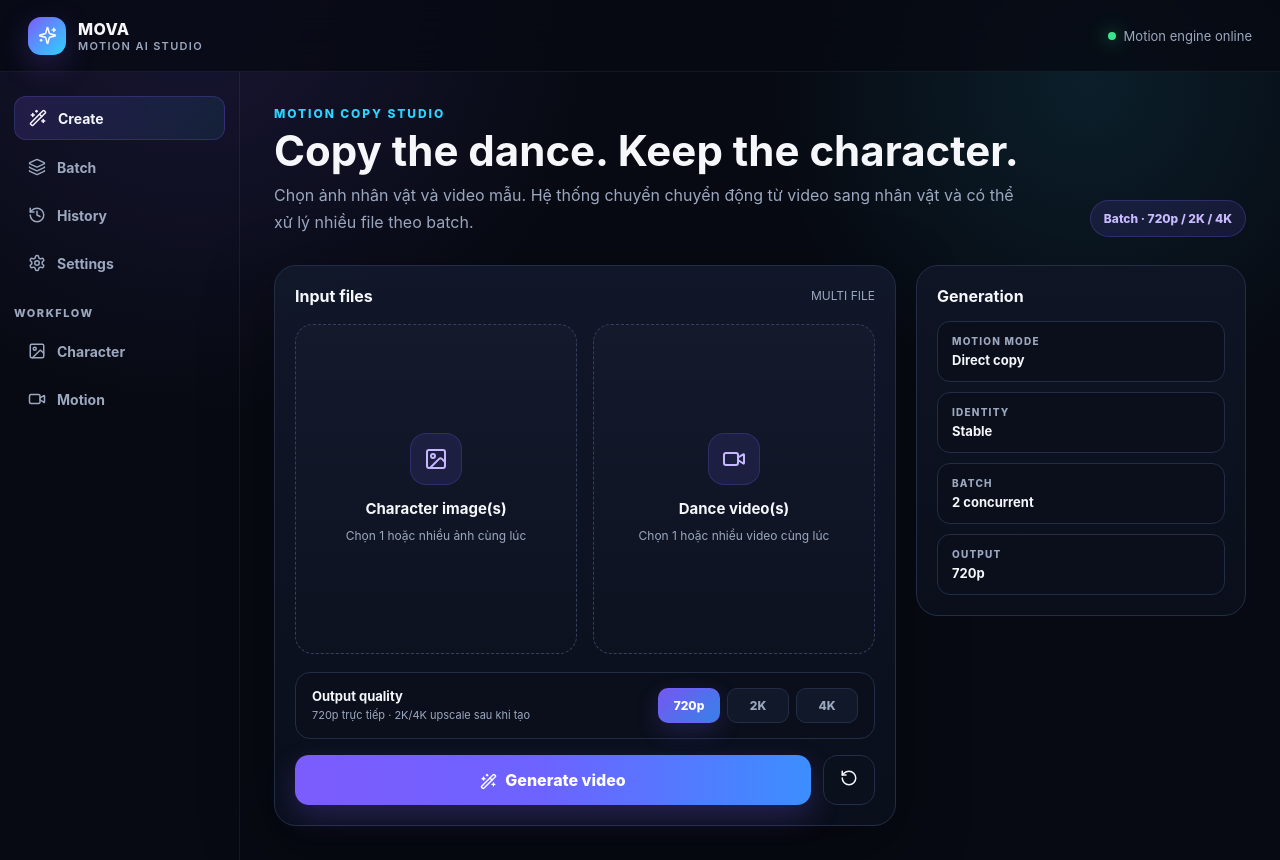
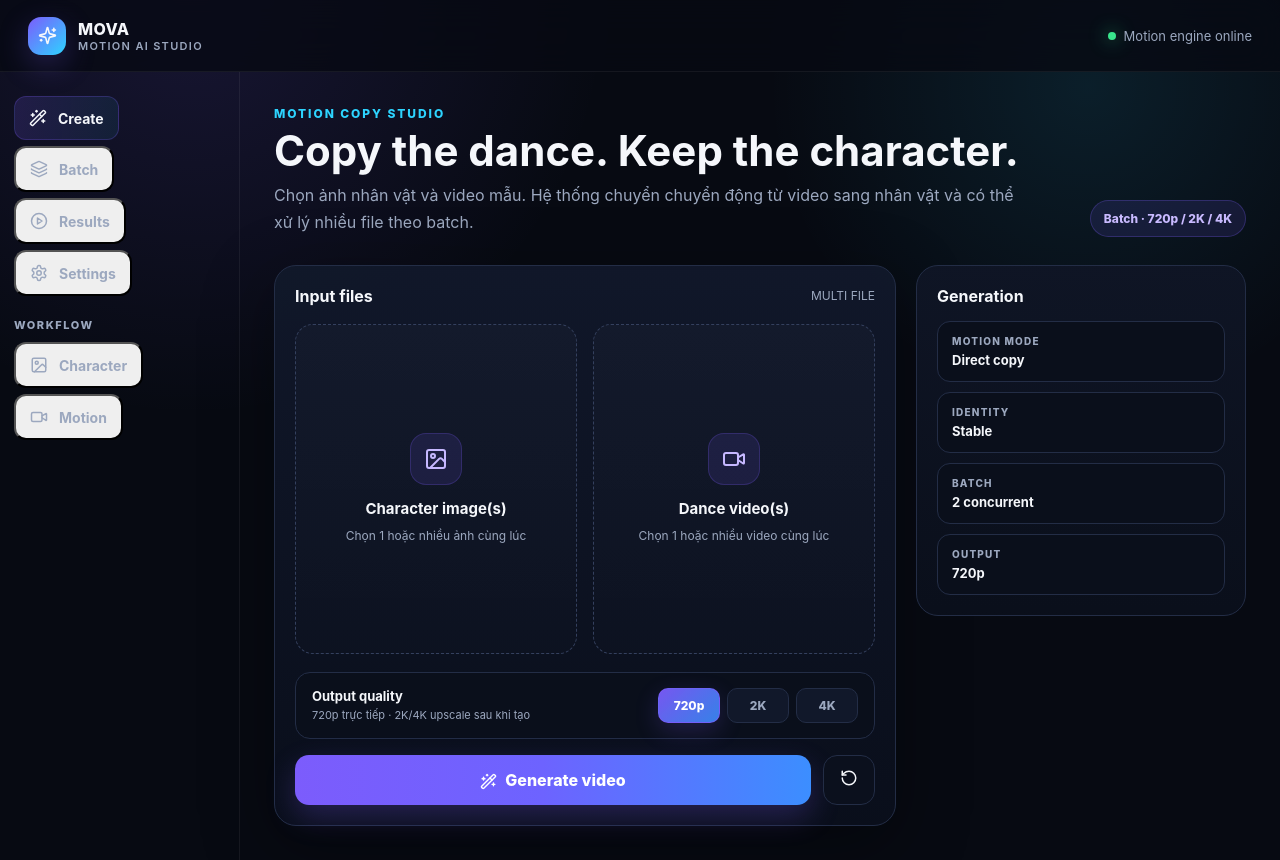
Before and after one commit to phamducminh2k7nb-eng/skaist, a Next.js app: page / in a window 1280 px wide. Built offline with nearby package versions, Linux system fonts and the light colour scheme; what @fal-ai/client would draw is missing.

Commit message:
fix: make all studio controls clickable and add retry

```diff
--- a/app/page.tsx
+++ b/app/page.tsx
@@ -1,8 +1,8 @@
 'use client';
 
-import { useMemo, useState } from 'react';
+import { useMemo, useRef, useState } from 'react';
 import { fal } from '@fal-ai/client';
-import { Video, Image as ImageIcon, WandSparkles, History, Settings, Download, RotateCcw, Sparkles, Layers3, CheckCircle2, AlertCircle } from 'lucide-react';
+import { Video, Image as ImageIcon, WandSparkles, Settings, Download, RotateCcw, Sparkles, Layers3, CheckCircle2, AlertCircle, PlayCircle } from 'lucide-react';
 
 fal.config({ proxyUrl: '/api/fal/proxy' });
 
@@ -28,6 +28,7 @@ function friendlyError(error: unknown) {
   if (lower.includes('401') || lower.includes('unauthorized') || lower.includes('invalid key')) return 'FAL_KEY chưa đúng hoặc chưa được áp dụng trên Vercel Production.';
   if (lower.includes('402') || lower.includes('balance') || lower.includes('credit') || lower.includes('payment')) return 'Tài khoản fal.ai không đủ credit để chạy model.';
   if (lower.includes('429') || lower.includes('rate limit')) return 'fal.ai đang giới hạn tốc độ. Hãy thử lại sau ít phút.';
+  if (lower.includes('safety') || lower.includes('nsfw') || lower.includes('moderation')) return 'Ảnh hoặc video bị bộ lọc an toàn từ chối.';
   if (lower.includes('413') || lower.includes('too large')) return 'File quá lớn để tải lên.';
   if (lower.includes('fetch') || lower.includes('network')) return 'Kết nối đến dịch vụ AI thất bại. Hãy thử lại.';
   return raw;
@@ -40,9 +41,15 @@ export default function Home() {
   const [jobs, setJobs] = useState<BatchJob[]>([]);
   const [loading, setLoading] = useState(false);
   const [error, setError] = useState('');
+  const imageInputRef = useRef<HTMLInputElement>(null);
+  const videoInputRef = useRef<HTMLInputElement>(null);
 
   const imagePreview = useMemo(() => images[0] ? URL.createObjectURL(images[0]) : '', [images]);
   const videoPreview = useMemo(() => videos[0] ? URL.createObjectURL(videos[0]) : '', [videos]);
+
+  function scrollTo(id: string) {
+    document.getElementById(id)?.scrollIntoView({ behavior: 'smooth', block: 'start' });
+  }
 
   function createPairs() {
     if (!images.length || !videos.length) return [] as { image: File; video: File; label: string }[];
@@ -150,7 +157,6 @@ export default function Home() {
     try {
       const pairs = createPairs();
       if (!pairs.length) throw new Error('Hãy chọn ít nhất 1 ảnh nhân vật và 1 video điệu nhảy.');
-
       for (const file of images) if (file.size > 20 * 1024 * 1024) throw new Error(`Ảnh ${file.name} vượt quá 20 MB.`);
       for (const file of videos) if (file.size > 100 * 1024 * 1024) throw new Error(`Video ${file.name} vượt quá 100 MB.`);
 
@@ -166,7 +172,6 @@ export default function Home() {
       setJobs(initialJobs);
       setLoading(true);
 
-      // Chạy tối đa 2 job một lúc để giảm lỗi quota/rate-limit nhưng vẫn giữ batch processing.
       for (let i = 0; i < pairs.length; i += 2) {
         const chunk = pairs.slice(i, i + 2);
         await Promise.allSettled(chunk.map((pair, offset) => {
@@ -176,6 +181,24 @@ export default function Home() {
       }
     } catch (e) {
       setError(friendlyError(e));
+    } finally {
+      setLoading(false);
+    }
+  }
+
+  async function retryJob(job: BatchJob) {
+    if (loading) return;
+    const index = jobs.findIndex(j => j.id === job.id);
+    if (index < 0) return;
+    const pairs = createPairs();
+    const pair = pairs[index];
+    if (!pair) {
+      setError('Không tìm thấy file gốc cho job này. Hãy chọn lại ảnh/video rồi Generate.');
+      return;
+    }
+    setLoading(true);
+    try {
+      await processPair(job.id, pair.image, pair.video, resolution);
     } finally {
       setLoading(false);
     }
@@ -199,37 +222,32 @@ export default function Home() {
 
     <div className="layout">
       <aside className="sidebar">
-        <div className="navitem active"><WandSparkles size={18}/> Create</div>
-        <div className="navitem"><Layers3 size={18}/> Batch</div>
-        <div className="navitem"><History size={18}/> History</div>
-        <div className="navitem"><Settings size={18}/> Settings</div>
+        <button type="button" className="navitem active navbutton" onClick={() => scrollTo('create-section')}><WandSparkles size={18}/> Create</button>
+        <button type="button" className="navitem navbutton" onClick={() => scrollTo('batch-section')}><Layers3 size={18}/> Batch</button>
+        <button type="button" className="navitem navbutton" onClick={() => scrollTo('batch-section')}><PlayCircle size={18}/> Results</button>
+        <button type="button" className="navitem navbutton" onClick={() => scrollTo('settings-section')}><Settings size={18}/> Settings</button>
         <div className="sectionlabel">Workflow</div>
-        <div className="navitem"><ImageIcon size={18}/> Character</div>
-        <div className="navitem"><Video size={18}/> Motion</div>
+        <button type="button" className="navitem navbutton" onClick={() => imageInputRef.current?.click()}><ImageIcon size={18}/> Character</button>
+        <button type="button" className="navitem navbutton" onClick={() => videoInputRef.current?.click()}><Video size={18}/> Motion</button>
       </aside>
 
       <main className="main">
         <section className="hero">
-          <div>
-            <div className="eyebrow">Motion Copy Studio</div>
-            <h1>Copy the dance. Keep the character.</h1>
-            <p>Chọn ảnh nhân vật và video mẫu. Hệ thống chuyển chuyển động từ video sang nhân vật và có thể xử lý nhiều file theo batch.</p>
-          </div>
+          <div><div className="eyebrow">Motion Copy Studio</div><h1>Copy the dance. Keep the character.</h1><p>Chọn ảnh nhân vật và video mẫu. Hệ thống chuyển chuyển động từ video sang nhân vật và có thể xử lý nhiều file theo batch.</p></div>
           <div className="badge">Batch · 720p / 2K / 4K</div>
         </section>
 
-        <section className="workspace">
+        <section className="workspace" id="create-section">
           <div className="canvas">
             <div className="canvas-head"><h2>Input files</h2><div className="step">MULTI FILE</div></div>
 
             <div className="upload-grid">
               <label className="drop">
-                <input type="file" multiple accept="image/png,image/jpeg,image/webp" onChange={e => { setImages(Array.from(e.target.files || [])); setError(''); }}/>
+                <input ref={imageInputRef} id="image-upload" type="file" multiple accept="image/png,image/jpeg,image/webp" onChange={e => { setImages(Array.from(e.target.files || [])); setError(''); }}/>
                 {imagePreview ? <div className="preview-wrap"><img className="drop-preview" src={imagePreview} alt="character preview"/><div className="file-count">{images.length} ảnh đã chọn</div></div> : <div><div className="upload-icon"><ImageIcon/></div><h3>Character image(s)</h3><p>Chọn 1 hoặc nhiều ảnh cùng lúc</p></div>}
               </label>
-
               <label className="drop">
-                <input type="file" multiple accept="video/mp4,video/quicktime,video/webm" onChange={e => { setVideos(Array.from(e.target.files || [])); setError(''); }}/>
+                <input ref={videoInputRef} id="video-upload" type="file" multiple accept="video/mp4,video/quicktime,video/webm" onChange={e => { setVideos(Array.from(e.target.files || [])); setError(''); }}/>
                 {videoPreview ? <div className="preview-wrap"><video className="drop-preview" src={videoPreview} muted playsInline/><div className="file-count">{videos.length} video đã chọn</div></div> : <div><div className="upload-icon"><Video/></div><h3>Dance video(s)</h3><p>Chọn 1 hoặc nhiều video cùng lúc</p></div>}
               </label>
             </div>
@@ -237,21 +255,18 @@ export default function Home() {
             <div className="resolution-block">
               <div><strong>Output quality</strong><span>720p trực tiếp · 2K/4K upscale sau khi tạo</span></div>
               <div className="resolution-tabs">
-                {(['720p','2k','4k'] as Resolution[]).map(r => <button key={r} className={resolution === r ? 'resolution active' : 'resolution'} onClick={() => setResolution(r)}>{r === '2k' ? '2K' : r === '4k' ? '4K' : '720p'}</button>)}
+                {(['720p','2k','4k'] as Resolution[]).map(r => <button type="button" key={r} className={resolution === r ? 'resolution active' : 'resolution'} onClick={(e) => { e.preventDefault(); e.stopPropagation(); setResolution(r); }}>{r === '2k' ? '2K' : r === '4k' ? '4K' : '720p'}</button>)}
               </div>
             </div>
 
-            <div className="actions">
-              <button className="generate" onClick={generate} disabled={loading}>
-                <WandSparkles size={17} style={{verticalAlign:'middle', marginRight:8}}/>
-                {loading ? `Processing ${jobs.length} file(s)...` : `Generate${Math.max(images.length, videos.length) > 1 ? ' batch' : ' video'}`}
-              </button>
-              <button className="secondary" onClick={reset} title="Reset"><RotateCcw size={18}/></button>
+            <div className="actions clickable-actions">
+              <button type="button" className="generate" onClick={generate} disabled={loading}><WandSparkles size={17} style={{verticalAlign:'middle', marginRight:8}}/>{loading ? `Processing ${jobs.length} file(s)...` : `Generate${Math.max(images.length, videos.length) > 1 ? ' batch' : ' video'}`}</button>
+              <button type="button" className="secondary" onClick={reset} title="Reset"><RotateCcw size={18}/></button>
             </div>
 
             {error && <div className="error">{error}</div>}
 
-            {jobs.length > 0 && <div className="batch-results">
+            {jobs.length > 0 && <div className="batch-results" id="batch-section">
               <div className="batch-head"><h2>Batch progress</h2><span>{completed}/{jobs.length} completed</span></div>
               <div className="job-grid">
                 {jobs.map(job => <div className="job-card" key={job.id}>
@@ -259,17 +274,15 @@ export default function Home() {
                   <div className="job-status">{job.status === 'waiting' ? 'Waiting' : job.status === 'uploading' ? 'Uploading files' : job.status === 'motion' ? 'Copying motion' : job.status === 'upscale' ? `Upscaling to ${resolution.toUpperCase()}` : job.status === 'done' ? 'Complete' : 'Failed'}</div>
                   <div className="progressbar"><div className="progressfill" style={{width:`${job.progress}%`}}/></div>
                   {job.error && <div className="job-error">{job.error}</div>}
+                  {job.status === 'error' && <button type="button" className="retry-btn" onClick={() => retryJob(job)} disabled={loading}>Retry</button>}
                   {job.warning && <div className="job-warning">{job.warning}</div>}
-                  {job.resultUrl && <>
-                    <video className="job-video" src={job.resultUrl} controls playsInline/>
-                    <a className="download-btn" href={job.resultUrl} target="_blank" rel="noreferrer"><Download size={15}/> Open / Download result</a>
-                  </>}
+                  {job.resultUrl && <><video className="job-video" src={job.resultUrl} controls playsInline/><a className="download-btn" href={job.resultUrl} target="_blank" rel="noreferrer"><Download size={15}/> Open / Download result</a></>}
                 </div>)}
               </div>
             </div>}
           </div>
 
-          <aside className="settings compact-settings">
+          <aside className="settings compact-settings" id="settings-section">
             <h2>Generation</h2>
             <div className="stat-card"><span>Motion mode</span><strong>Direct copy</strong></div>
             <div className="stat-card"><span>Identity</span><strong>Stable</strong></div>
```
